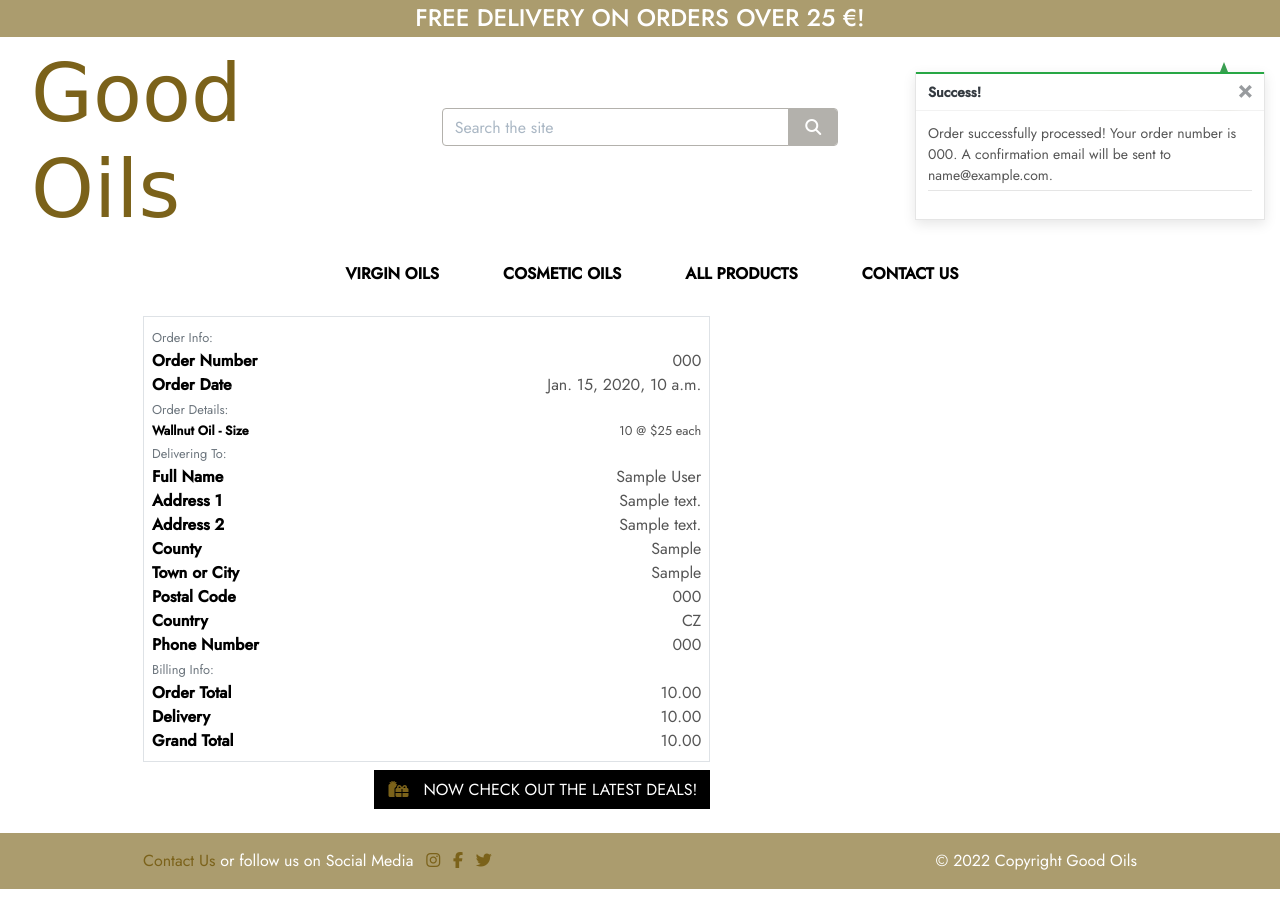
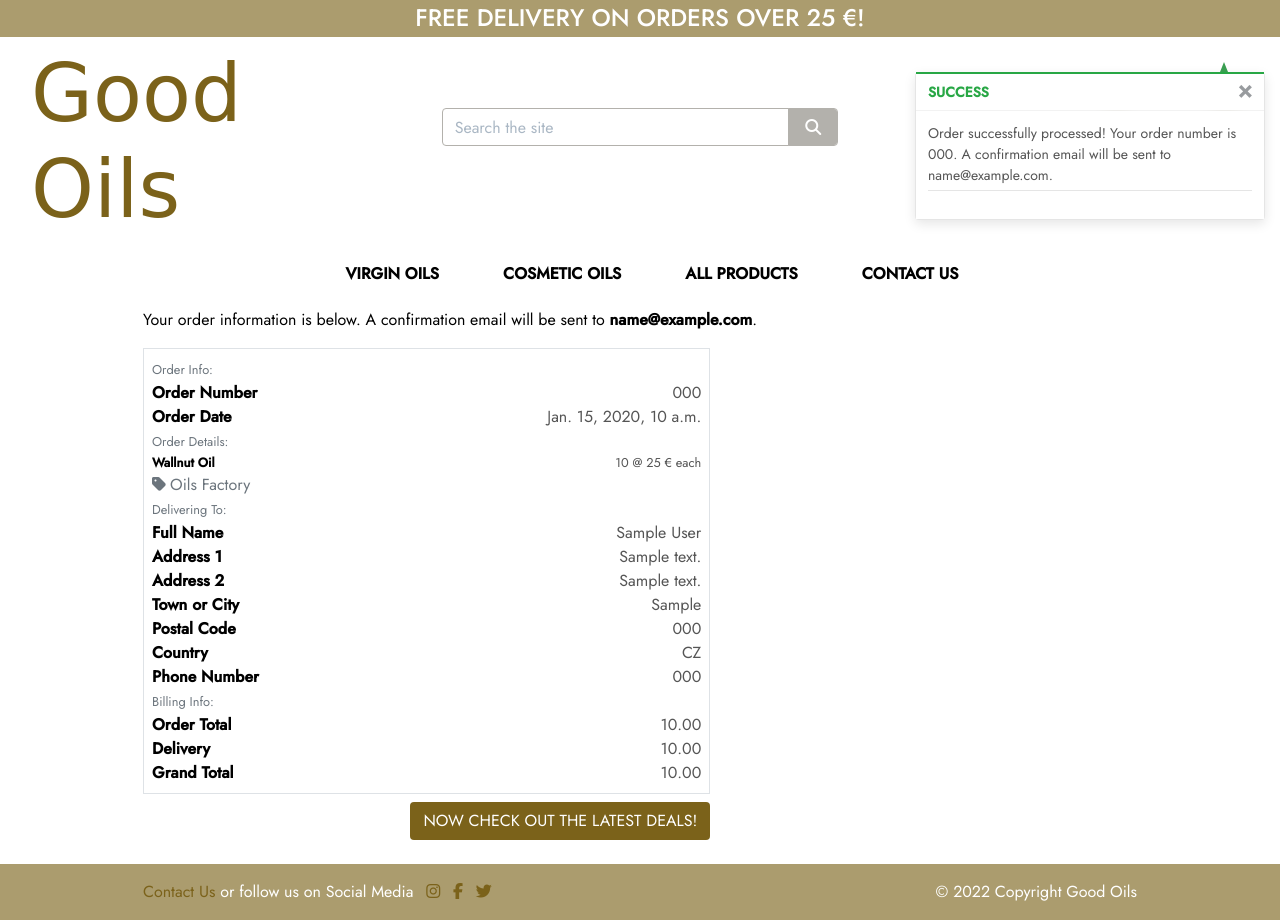
Before and after one commit to KamilaHase/MS4, a Django app: page /checkout/checkout_success/000 in a window 1280 px wide. Before the commit the page ends 889 px from the top, so only its background shows below. Run offline with Django 3.2, Linux system fonts and the light colour scheme; data comes from the database, SQL or seed files in the repository; tables that the repository leaves empty hold one stand-in row (values such as "Sample post"); some libraries are stand-ins or nearby versions; some web fonts are replaced.

Commit message:
Work on checkout form, deleted county and sizes. Trying to fix Stripe 403 error.

```diff
--- a/bag/templates/bag/bag.html
+++ b/bag/templates/bag/bag.html
@@ -48,7 +48,7 @@
 
                                     <td class="py-3">
                                         <h6 class="my-0 text-uppercase"><strong>{{ item.product.name }}</strong></h6>
-                                        <p class="my-0 text-muted"><i class="fas fa-tag mr-1"></i>{{ item.product.brand.brand_frname}}</p>
+                                        <p class="my-0 text-muted"><i class="fas fa-tag mr-1"></i>{{ item.product.brand.brand_frname }}</p>
                                         <p class="my-0 small text-muted">SKU: {{ item.product.sku|upper }}</p>
                                     </td>
                                     <td class="display-sm-block"></td>
--- a/checkout/admin.py
+++ b/checkout/admin.py
@@ -16,9 +16,8 @@ class OrderAdmin(admin.ModelAdmin):
                        'stripe_pid')
 
     fields = ('order_number', 'user_profile', 'date', 'full_name',
-              'email', 'phone_number', 'country',
-              'postcode', 'town_or_city', 'street_address1',
-              'street_address2', 'county', 'delivery_cost',
+              'email', 'phone_number', 'country', 'street_address1',
+              'street_address2', 'town_or_city', 'postcode', 'delivery_cost',
               'order_total', 'grand_total', 'original_bag',
               'stripe_pid')
 
--- a/checkout/models.py
+++ b/checkout/models.py
@@ -18,11 +18,10 @@ class Order(models.Model):
     email = models.EmailField(max_length=254, null=False, blank=False)
     phone_number = models.CharField(max_length=20, null=False, blank=False)
     country = CountryField(blank_label='Country *', null=False, blank=False)
+    street_address1 = models.CharField(max_length=80, null=False, blank=False)
+    street_address2 = models.CharField(max_length=80, null=True, blank=True)
     postcode = models.CharField(max_length=20, null=True, blank=True)
     town_or_city = models.CharField(max_length=40, null=False, blank=False)
-    street_address1 = models.CharField(max_length=80, null=False, blank=False)
-    street_address2 = models.CharField(max_length=80, null=True, blank=True)
-    county = models.CharField(max_length=80, null=True, blank=True)
     date = models.DateTimeField(auto_now_add=True)
     delivery_cost = models.DecimalField(max_digits=6, decimal_places=2, null=False, default=0)
     order_total = models.DecimalField(max_digits=10, decimal_places=2, null=False, default=0)
@@ -65,7 +64,6 @@ class Order(models.Model):
 class OrderLineItem(models.Model):
     order = models.ForeignKey(Order, null=False, blank=False, on_delete=models.CASCADE, related_name='lineitems')
     product = models.ForeignKey(Product, null=False, blank=False, on_delete=models.CASCADE)
-    product_size = models.CharField(max_length=2, null=True, blank=True) # XS, S, M, L, XL
     quantity = models.IntegerField(null=False, blank=False, default=0)
     lineitem_total = models.DecimalField(max_digits=6, decimal_places=2, null=False, blank=False, editable=False)
 
--- a/checkout/templates/checkout/checkout_success.html
+++ b/checkout/templates/checkout/checkout_success.html
@@ -19,7 +19,7 @@
         <div class="row">
             <div class="col">
                 <hr>
-                <h2 class="logo-font mb-4">Thank You</h2>
+                <h2 class="logo-font mt-5 mb-4">Thank You</h2>
                 <hr>
                 <p class="text-black">Your order information is below. A confirmation email will be sent to <strong>{{ order.email }}</strong>.</p>
             </div>
@@ -61,12 +61,11 @@
                     {% for item in order.lineitems.all %}
                     <div class="row">
                         <div class="col-12 col-md-4">
-                            <p class="small mb-0 text-black font-weight-bold">
-                                {{ item.product.name }}{% if item.product_size %} - Size {{ item.product.size|upper }}{% endif %}
-                            </p>
+                            <p class="small mb-0 text-black font-weight-bold">{{ item.product.name }}</p>
+                            <p class="my-0 text-muted"><i class="fas fa-tag mr-1"></i>{{ item.product.brand.brand_frname }}</p>
                         </div>
                         <div class="col-12 col-md-8 text-md-right">
-                            <p class="small mb-0">{{ item.quantity }} @ ${{ item.product.price }} each</p>
+                            <p class="small mb-0">{{ item.quantity }} @ {{ item.product.price }} € each</p>
                         </div>
                     </div>
                     {% endfor %}
@@ -102,17 +101,6 @@
                         </div>
                         <div class="col-12 col-md-8 text-md-right">
                             <p class="mb-0">{{ order.street_address1 }}</p>
-                        </div>
-                    </div>
-                    {% endif %}
-
-                    {% if order.county %}
-                    <div class="row">
-                        <div class="col-12 col-md-4">
-                            <p class="mb-0 text-black font-weight-bold">County</p>
-                        </div>
-                        <div class="col-12 col-md-8 text-md-right">
-                            <p class="mb-0">{{ order.county }}</p>
                         </div>
                     </div>
                     {% endif %}
@@ -193,17 +181,14 @@
         <div class="row">
 			<div class="col-12 col-lg-7 text-right">
                 {% if from_profile %}
-                    <a href="{% url 'profile' %}" class="btn btn-black rounded-0 my-2">
+                    <a href="{% url 'profile' %}" class="btn btn-black rounded-2 my-2">
                         <span class="icon mr-2">
                             <i class="fas fa-angle-left"></i>
                         </span>
                         <span class="text-uppercase">Back to Profile</span>
                     </a>
                 {% else %}
-                    <a href="{% url 'products' %}?category=new_arrivals,deals,clearance" class="btn btn-black rounded-0 my-2">
-                        <span class="icon mr-2">
-                            <i class="fas fa-gifts"></i>
-                        </span>
+                    <a href="{% url 'products' %}?category=new_arrivals,deals,clearance" class="btn btn-submit-brown rounded-2 my-2">
                         <span class="text-uppercase">Now check out the latest deals!</span>
                     </a>
                 {% endif %}
--- a/checkout/views.py
+++ b/checkout/views.py
@@ -1,18 +1,17 @@
-from django.shortcuts import render, redirect, reverse, get_object_or_404, HttpResponse
+from django.shortcuts import (
+    render, redirect, reverse,
+    get_object_or_404, HttpResponse)
 from django.views.decorators.http import require_POST
 from django.contrib import messages
+from bag.contexts import bag_contents
 from django.conf import settings
-
-from .forms import OrderForm
-from .models import Order, OrderLineItem
-
-from products.models import Product
-from profiles.models import UserProfile
-from profiles.forms import UserProfileForm
-from bag.contexts import bag_contents
-
 import stripe
 import json
+from .models import OrderLineItem, Order
+from products.models import Product
+from profiles.forms import UserProfileForm
+from profiles.models import UserProfile
+from .forms import OrderForm
 
 
 @require_POST
@@ -27,8 +26,7 @@ def cache_checkout_data(request):
         })
         return HttpResponse(status=200)
     except Exception as e:
-        messages.error(request, 'Sorry, your payment cannot be \
-            processed right now. Please try again later.')
+        messages.error(request, 'Sorry, we cannot process your payment at the moment. Please try again later.')
         return HttpResponse(content=e, status=400)
 
 
@@ -44,11 +42,10 @@ def checkout(request):
             'email': request.POST['email'],
             'phone_number': request.POST['phone_number'],
             'country': request.POST['country'],
-            'postcode': request.POST['postcode'],
-            'town_or_city': request.POST['town_or_city'],
             'street_address1': request.POST['street_address1'],
             'street_address2': request.POST['street_address2'],
-            'county': request.POST['county'],
+            'town_or_city': request.POST['town_or_city'],
+            'postcode': request.POST['postcode'],
         }
 
         order_form = OrderForm(form_data)
@@ -68,24 +65,16 @@ def checkout(request):
                             quantity=item_data,
                         )
                         order_line_item.save()
-                    else:
-                        for size, quantity in item_data['items_by_size'].items():
-                            order_line_item = OrderLineItem(
-                                order=order,
-                                product=product,
-                                quantity=quantity,
-                                product_size=size,
-                            )
-                            order_line_item.save()
+
                 except Product.DoesNotExist:
                     messages.error(request, (
-                        "One of the products in your bag wasn't found in our database. "
+                        "Sorry, we cannot find one of the products in your bag in our database."
                         "Please call us for assistance!")
                     )
                     order.delete()
                     return redirect(reverse('view_bag'))
 
-            # Save the info to the user's profile if all is well
+            # Save the info to the user's profile if all is well processed
             request.session['save_info'] = 'save-info' in request.POST
             return redirect(reverse('checkout_success', args=[order.order_number]))
         else:
@@ -94,7 +83,7 @@ def checkout(request):
     else:
         bag = request.session.get('bag', {})
         if not bag:
-            messages.error(request, "There's nothing in your bag at the moment")
+            messages.error(request, "Your bag is empty.")
             return redirect(reverse('products'))
 
         current_bag = bag_contents(request)
@@ -106,31 +95,14 @@ def checkout(request):
             currency=settings.STRIPE_CURRENCY,
         )
 
-        # Attempt to prefill the form with any info the user maintains in their profile
-        if request.user.is_authenticated:
-            try:
-                profile = UserProfile.objects.get(user=request.user)
-                order_form = OrderForm(initial={
-                    'full_name': profile.user.get_full_name(),
-                    'email': profile.user.email,
-                    'phone_number': profile.default_phone_number,
-                    'country': profile.default_country,
-                    'postcode': profile.default_postcode,
-                    'town_or_city': profile.default_town_or_city,
-                    'street_address1': profile.default_street_address1,
-                    'street_address2': profile.default_street_address2,
-                    'county': profile.default_county,
-                })
-            except UserProfile.DoesNotExist:
-                order_form = OrderForm()
-        else:
-            order_form = OrderForm()
+        order_form = OrderForm()
 
     if not stripe_public_key:
         messages.warning(request, 'Stripe public key is missing. \
-            Did you forget to set it in your environment?')
+            Make sure it has been set in your environment?')
 
     template = 'checkout/checkout.html'
+
     context = {
         'order_form': order_form,
         'stripe_public_key': stripe_public_key,
@@ -156,13 +128,13 @@ def checkout_success(request, order_number):
         # Save the user's info
         if save_info:
             profile_data = {
+                'default_full_name': order.full_name,
                 'default_phone_number': order.phone_number,
                 'default_country': order.country,
-                'default_postcode': order.postcode,
-                'default_town_or_city': order.town_or_city,
                 'default_street_address1': order.street_address1,
                 'default_street_address2': order.street_address2,
-                'default_county': order.county,
+                'default_town_or_city': order.town_or_city,
+                'default_postcode': order.postcode,
             }
             user_profile_form = UserProfileForm(profile_data, instance=profile)
             if user_profile_form.is_valid():
--- a/static/css/base.css
+++ b/static/css/base.css
@@ -81,7 +81,7 @@ body {
 }
 
 /* --------------------- Media Query */
-/* Slightly larger container on xl screens */
+
 @media (max-width: 576px) {
 #delivery-banner {
     position: static;
@@ -252,6 +252,8 @@ input[name='q']::placeholder {
     margin-top: 14rem !important;
 }
 
+
+
 /* ------------------------------- bootstrap toasts */
 
 .message-container {
@@ -320,6 +322,11 @@ input[name='q']::placeholder {
     overflow-x: hidden;
     overflow-y: auto;
 }
+
+.bag-image-width {
+    width: 40%;
+}
+
 
 /* --------- Product Details */
 
--- a/templates/includes/toasts/toast_error.html
+++ b/templates/includes/toasts/toast_error.html
@@ -1,8 +1,8 @@
-<div class="toast custom-toast rounded-0 border-top-0" data-autohide="false">
+<div class="toast custom-toast rounded-2 border-top-0" data-autohide="false">
     <div class="arrow-up arrow-danger"></div>
     <div class="w-100 toast-capper bg-danger"></div>
-    <div class="toast-header bg-white text-dark">
-        <strong class="mr-auto">Error!</strong>
+    <div class="toast-header bg-white text-danger text-uppercase">
+        <strong class="mr-auto">Error</strong>
         <button type="button" class="ml-2 mb-1 close text-dark" data-dismiss="toast" aria-label="Close">
             <span aria-hidden="true">&times;</span>
         </button>
--- a/templates/includes/toasts/toast_info.html
+++ b/templates/includes/toasts/toast_info.html
@@ -1,8 +1,8 @@
-<div class="toast custom-toast rounded-0 border-top-0" data-autohide="false">
+<div class="toast custom-toast rounded-2 border-top-0" data-autohide="false">
     <div class="arrow-up arrow-info"></div>
     <div class="w-100 toast-capper bg-info"></div>
-    <div class="toast-header bg-white text-dark">
-        <strong class="mr-auto">Alert!</strong>
+    <div class="toast-header bg-white text-info text-uppercase">
+        <strong class="mr-auto">Alert</strong>
         <button type="button" class="ml-2 mb-1 close text-dark" data-dismiss="toast" aria-label="Close">
             <span aria-hidden="true">&times;</span>
         </button>
--- a/templates/includes/toasts/toast_success.html
+++ b/templates/includes/toasts/toast_success.html
@@ -1,8 +1,8 @@
-<div class="toast custom-toast rounded-0 border-top-0" data-autohide="false">
+<div class="toast custom-toast rounded-2 border-top-0" data-autohide="false">
     <div class="arrow-up arrow-success"></div>
     <div class="w-100 toast-capper bg-success"></div>
-    <div class="toast-header bg-white text-dark">
-        <strong class="mr-auto">Success!</strong>
+    <div class="toast-header bg-white text-success text-uppercase">
+        <strong class="mr-auto">Success</strong>
         <button type="button" class="ml-2 mb-1 close text-dark" data-dismiss="toast" aria-label="Close">
             <span aria-hidden="true">&times;</span>
         </button>
@@ -19,16 +19,16 @@
             <div class="bag-notification-wrapper">
                 {% for item in bag_items %}
                     <div class="row">
-                        <div class="col-3 my-1">
+                        <div class="col-3 mt-0 ms-2 d-flex justify-content-end">
                             {% if item.product.image %}
-                            <img class="w-100" src="{{ item.product.image.url }}" alt="{{ item.product.name }}">
+                            <img class="bag-image-width" src="{{ item.product.image.url }}" alt="{{ item.product.name }}">
                             {% else %}
-                            <img class="w-100" src="{{ MEDIA_URL }}noimage.png" alt="{{ item.product.name }}">
+                            <img class="bag-image-width" src="{{ MEDIA_URL }}noimage.png" alt="{{ item.product.name }}">
                             {% endif %}
                         </div>
                         <div class="col-9">
                             <p class="my-0"><strong>{{ item.product.name }}</strong></p>
-                            <p class="my-0 small">Size: {% if item.product.has_sizes %}{{ item.size|upper }}{% else %}N/A{% endif %}</p>
+                            <p class="my-0 small text-muted">{{ item.product.brand.brand_frname }}</p>
                             <p class="my-0 small text-muted">Qty: {{ item.quantity }}</p>
                         </div>
                     </div>
@@ -41,15 +41,12 @@
                         <span class="float-right">${{ total|floatformat:2 }}</span>
                     </p></strong>
                     {% if free_delivery_delta > 0 %}
-                        <p class="mb-0 p-2 bg-warning shadow-sm text-black text-center">
-                            Spend <strong>${{ free_delivery_delta }}</strong> more to get free next day delivery!
+                        <p class="mb-0 p-2 bg-banner shadow-sm text-black text-center btn rounded-2 w-100">
+                            Spend <strong>{{ free_delivery_delta }} €</strong> more to get free delivery!
                         </p>
                     {% endif %}
-                    <a href="{% url 'view_bag' %}" class="btn btn-black btn-block rounded-0">
+                    <a href="{% url 'view_bag' %}" class="btn btn-submit-brown btn-block rounded-2">
                         <span class="text-uppercase">Go To Secure Checkout</span>
-                        <span class="icon">
-                            <i class="fas fa-lock"></i>
-                        </span>
                     </a>
                 </div>
             </div>
--- a/templates/includes/toasts/toast_warning.html
+++ b/templates/includes/toasts/toast_warning.html
@@ -1,8 +1,8 @@
-<div class="toast custom-toast rounded-0 border-top-0" data-autohide="false">
+<div class="toast custom-toast rounded-2 border-top-0" data-autohide="false">
     <div class="arrow-up arrow-warning"></div>
     <div class="w-100 toast-capper bg-warning"></div>
-    <div class="toast-header bg-white text-dark">
-        <strong class="mr-auto">Warning!</strong>
+    <div class="toast-header bg-white text-warning text-uppercase">
+        <strong class="mr-auto">Warning</strong>
         <button type="button" class="ml-2 mb-1 close text-dark" data-dismiss="toast" aria-label="Close">
             <span aria-hidden="true">&times;</span>
         </button>
```
Also changed, not shown: checkout/forms.py (+4 -5 lines), checkout/templates/checkout/checkout.html (+9 -13 lines), checkout/webhook_handler.py (+1 -12 lines), checkout/migrations/0005_auto_20220124_1336.py (added).
